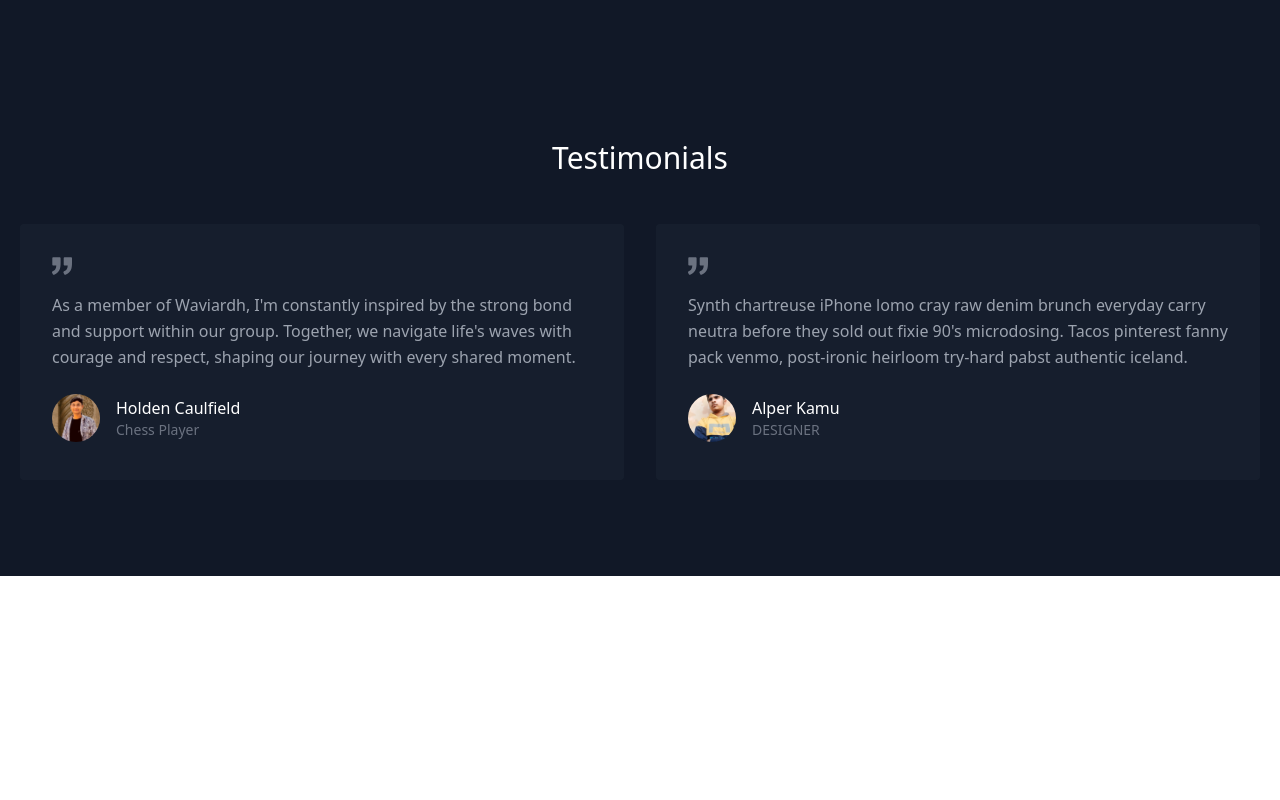
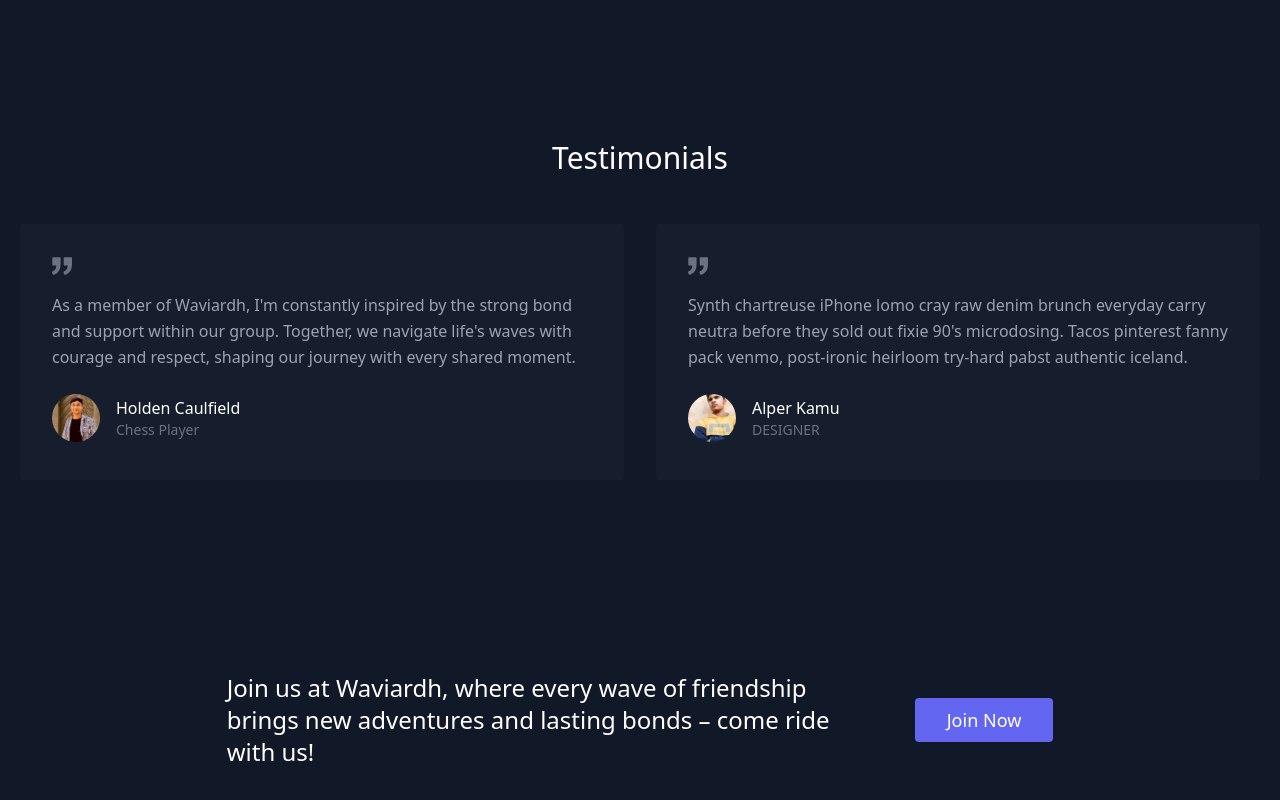
Before and after one commit to swastikasija/The-Waviardh, a React (Vite) app: page / in a window 1280 px wide. Shown: the part 1316-2116 px from the top of the page. Before the commit the page ends 1892 px from the top, so only its background shows below. Built offline with nearby package versions, Linux system fonts and the light colour scheme.

Commit message:
Member section added

```diff
--- a/src/App.jsx
+++ b/src/App.jsx
@@ -1,9 +1,9 @@
 // import './App.css'
 import Home from './components/Home'
+import Member from './components/Member'
 import Navbar from './components/Navbar'
 import Team from './components/Team'
 import Testimonials from './components/Testimonials'
-// import Hero from './components/Hero'
 
 function App() {
 
@@ -13,7 +13,7 @@ function App() {
       <Home/>
       <Team/>
       <Testimonials/>
-      {/* <Hero/> */}
+      <Member/>
     </>
   )
 }
--- /dev/null
+++ b/src/components/Member.jsx
@@ -0,0 +1,16 @@
+import React from 'react'
+
+const Member = () => {
+  return (
+    <div><section class="text-gray-400 bg-gray-900 body-font">
+    <div class="container px-5 py-24 mx-auto">
+      <div class="lg:w-2/3 flex flex-col sm:flex-row sm:items-center items-start mx-auto">
+        <h1 class="flex-grow sm:pr-16 text-2xl font-medium title-font text-white">Join us at Waviardh, where every wave of friendship brings new adventures and lasting bonds – come ride with us!</h1>
+        <button class="flex-shrink-0 text-white bg-indigo-500 border-0 py-2 px-8 focus:outline-none hover:bg-indigo-600 rounded text-lg mt-10 sm:mt-0">Join Now</button>
+      </div>
+    </div>
+  </section></div>
+  )
+}
+
+export default Member
```
